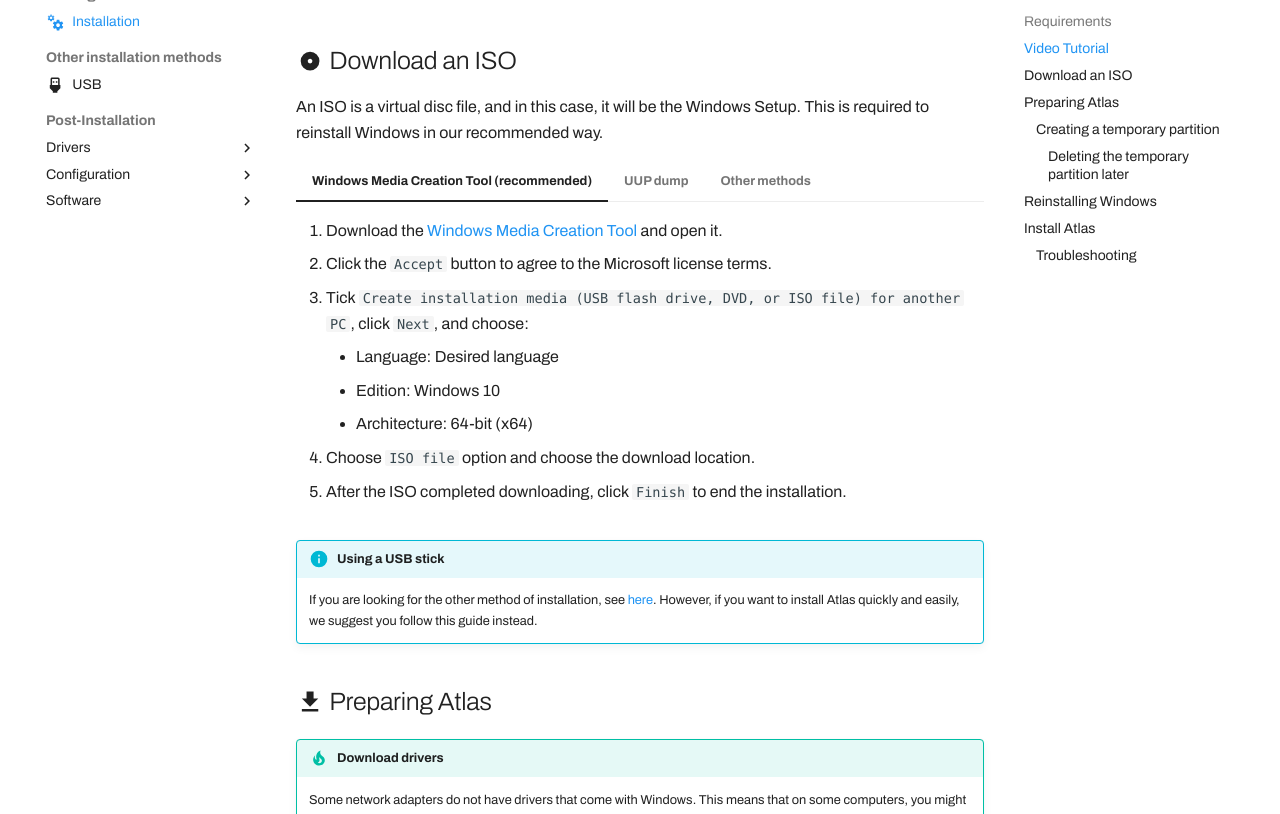
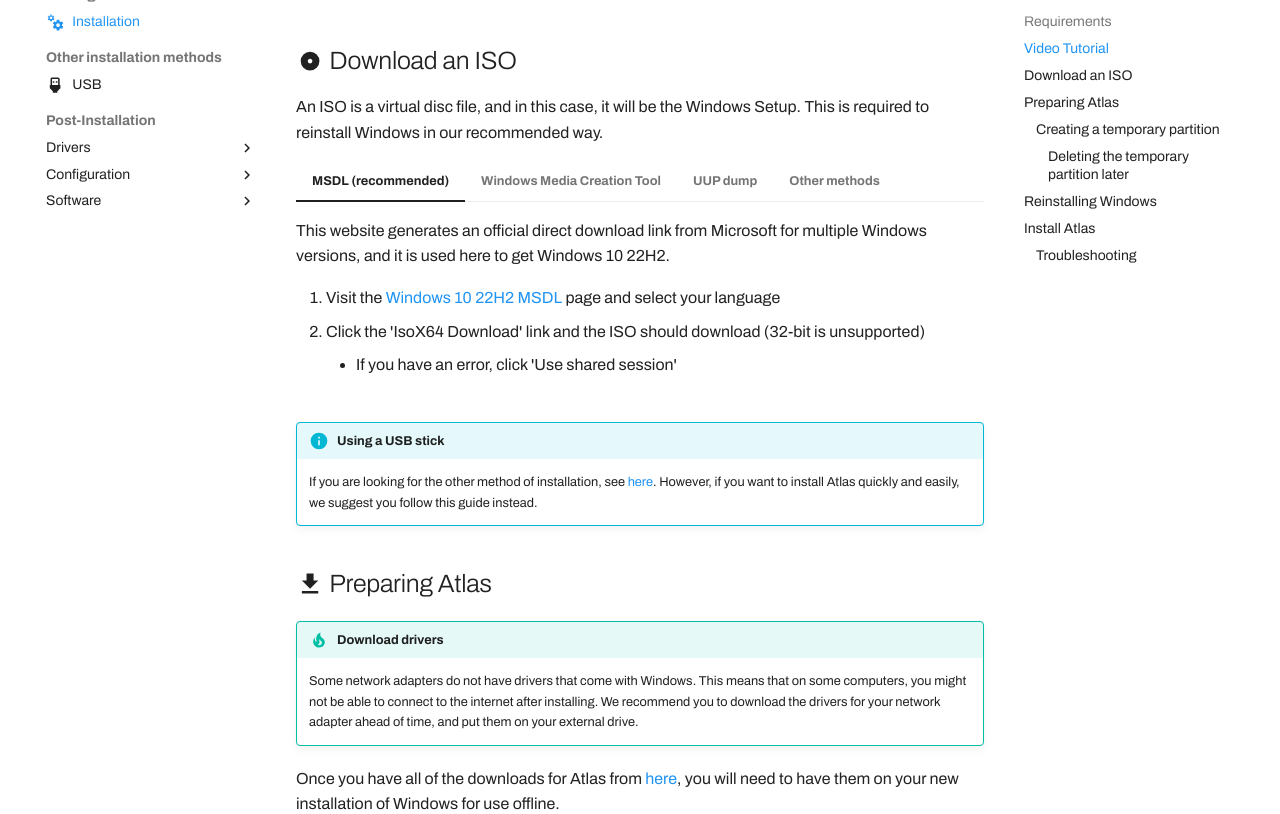
Before and after one commit to Atlas-OS/docs, an MkDocs documentation site: the page built from docs/getting-started/installation.md, in a window 1280 px wide and 900 px high, scrolled down 1475 px, cut to the strip 86-900 px from the top of the window. Built offline with MkDocs 1.6.1 and Material for MkDocs 9.7.7, drawn with Linux system fonts in a browser that asks for light colours; some web fonts are replaced; comment, search, counter and statistics services are not loaded.

Commit message:
feat: add MSDL as the recommended method
- Adds descriptions to each method
- Updates from the old MSDL fork to a new one, which will be maintained
- Adds steps for the Microsoft Software Download Listing website

```diff
--- a/docs/getting-started/installation.md
+++ b/docs/getting-started/installation.md
@@ -31,7 +31,15 @@ icon: material/cogs
 
 An ISO is a virtual disc file, and in this case, it will be the Windows Setup. This is required to reinstall Windows in our recommended way.
 
-=== "Windows Media Creation Tool (recommended)"
+=== "MSDL (recommended)"
+    This website generates an official direct download link from Microsoft for multiple Windows versions, and it is used here to get Windows 10 22H2.
+
+    1. Visit the [Windows 10 22H2 MSDL](https://massgravel.github.io/msdl/#2618) page and select your language
+	2. Click the 'IsoX64 Download' link and the ISO should download (32-bit is unsupported)
+	    * If you have an error, click 'Use shared session'
+
+=== "Windows Media Creation Tool"
+    This is the supported method to download Windows 10 by Microsoft.
 
     1. Download the [Windows Media Creation Tool](https://go.microsoft.com/fwlink/?LinkId=691209) and open it.
     2. Click the `Accept` button to agree to the Microsoft license terms.
@@ -43,9 +51,9 @@ An ISO is a virtual disc file, and in this case, it will be the Windows Setup. T
     5. After the ISO completed downloading, click `Finish` to end the installation.
 
 === "UUP dump"
+    This website allows you to download a package to build a Windows ISO based off of a Windows Update, using files from Microsoft's servers.
 
-    1. Visit [UUP dump](https://uupdump.net/known.php?q=Windows+10+22H2) and click the latest `amd64` Feature Update.
-    If Feature Update is not available, choose latest Cumulative Update.
+    1. Visit [UUP dump](https://uupdump.net/known.php?q=Windows+10+22H2) and click the latest `amd64` Feature Update. If Feature Update is not available, choose latest Cumulative Update.
     2. Choose the desired language and click `Next`.
     3. Select the desired edition as the only edition (Professional is recommended), then click `Next`.
     4. `Download method` should be `Download and convert to ISO`, and `Include updates (Windows converter only)` should be ticked only.
```
Also changed, not shown: other parts of docs/getting-started/installation.md (+0 -2 lines).
